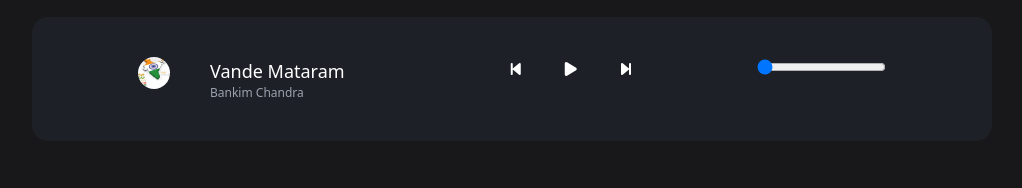
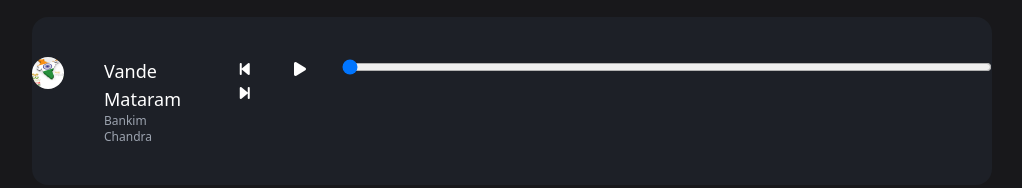
Before and after one commit to ujwxl23/Music-Player, a website: page public/index1.html in a window 1280 px wide. Shown: the part 1003-1191 px from the top of the page, without its empty margins (128-1150 px from the left). Before the commit the page ends 1164 px from the top, so only its background shows below. Drawn offline with nearby package versions, Linux system fonts and the light colour scheme.

Commit message:
Update css
update scroll bar size

```diff
--- a/public/index1.html
+++ b/public/index1.html
@@ -403,7 +403,7 @@
             <i class="fa-solid fa-forward-step px-5"></i>
         </div>
         <div class="bar">
-            <input type="range" id="seek" min="0" value="0" max="100">
+            <input type="range" style="width: 650px;" id="seek" min="0" value="0" max="100">
             <div class="bar2" id="bar2"></div>
             <div class="dot"></div>
         </div>
```
Also changed, not shown: public/styles.css.
